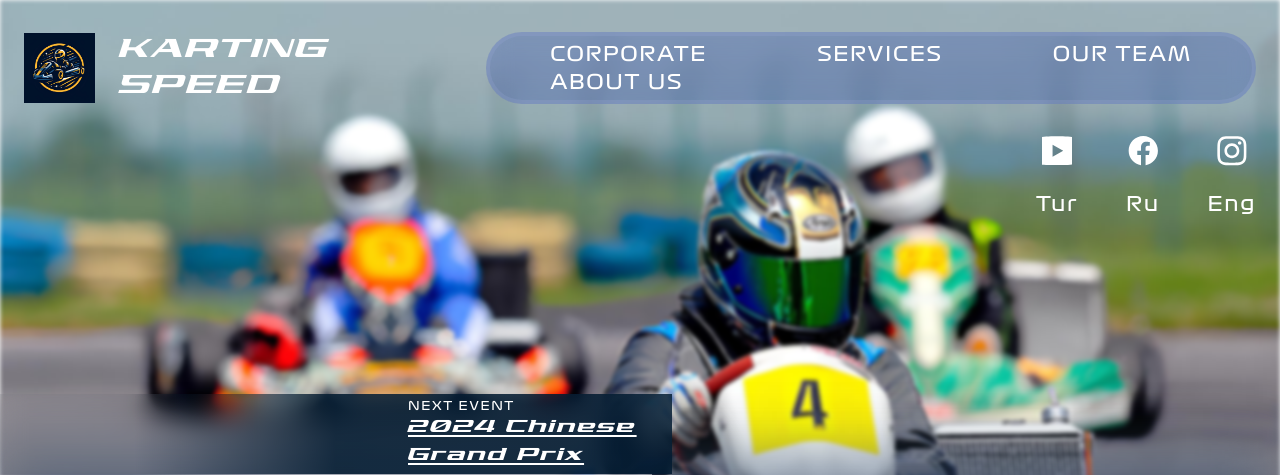
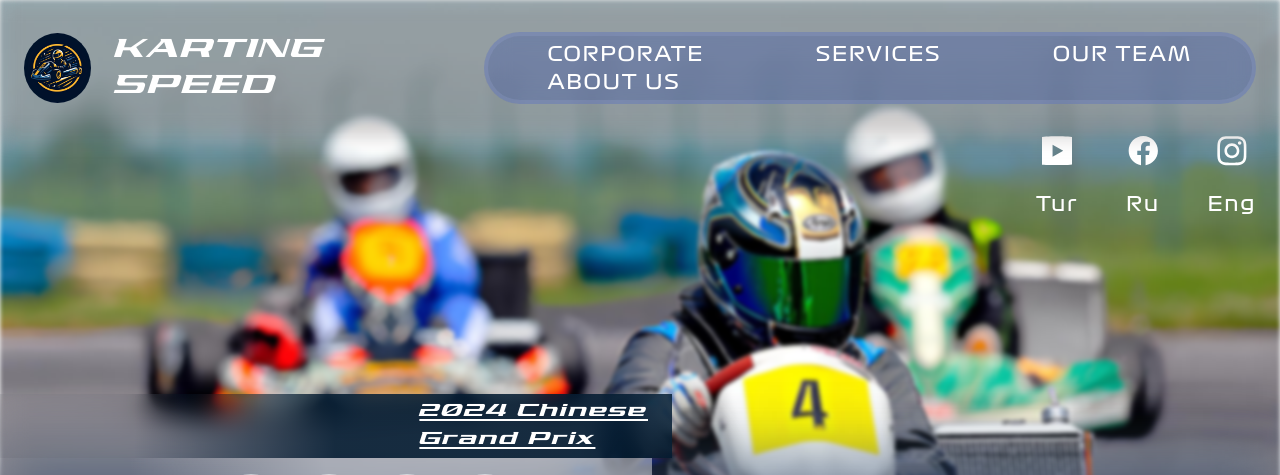
Before and after one commit to Maksim-Volosh/KARTING-ACADEMY, a Django app: page / in a window 1280 px wide. Shown: the top 475 px of the page. Run offline with Django 4.2, Linux system fonts and the light colour scheme; data that the repository does not hold is empty.

Commit message:
change styles start block

```diff
--- a/static/css/main/main.css
+++ b/static/css/main/main.css
@@ -34,6 +34,18 @@
   -webkit-backdrop-filter: blur(12px);
 }
 
+.for-blur {
+  position: absolute;
+  background: rgba(134, 127, 127, 0.4);
+  filter: blur(10px);
+  -webkit-filter: blur(10px);
+  top: 0;
+  left: 0;
+  bottom: 0;
+  right: 0;
+  z-index: -1;
+}
+
 .navbar:before {
   border-radius: 9999px;
   border: 4px solid rgba(154, 168, 218, 0.21);
@@ -63,6 +75,11 @@
   height: 20%;
 }
 
+.event__frame {
+  width: 60px;
+  height: 60px;
+}
+
 .event__info:before {
   background: linear-gradient(to right, rgba(0, 26, 48, 0.04) 20%, rgba(0, 26, 48, 0.82) 50%);
 }
@@ -75,8 +92,15 @@
   width: 100%;
   height: 3px;
   margin-bottom: 8px;
+}
+
+.line_highlight {
   box-shadow: 0 3px 9px rgba(252, 215, 0, 1);
   background-color: var(--yellow);
+}
+
+.line_no-highlight {
+  background-color: var(--bs-white);
 }
 
 .countdown__item {
@@ -109,8 +133,10 @@
 
 .karting-head {
   background-image: url('/static/img/main/simple-logo.jpg');
+  border-radius: 100%;
   height: 70px;
-  width: 75px;
+  width: 70px;
+  overflow: hidden;
 }
 
 .message-icon {
--- a/static/css/main/output.css
+++ b/static/css/main/output.css
@@ -652,6 +652,14 @@
   margin-top: 12px;
 }
 
+.mr-2 {
+  margin-right: 0.5rem;
+}
+
+.mr-4 {
+  margin-right: 1rem;
+}
+
 .flex {
   display: flex;
 }
@@ -692,6 +700,14 @@
   height: 100%;
 }
 
+.h-\[15\%\] {
+  height: 15%;
+}
+
+.h-\[35px\] {
+  height: 35px;
+}
+
 .w-\[126px\] {
   width: 126px;
 }
@@ -714,6 +730,10 @@
 
 .w-full {
   width: 100%;
+}
+
+.w-\[35px\] {
+  width: 35px;
 }
 
 .max-w-2xl {
@@ -764,10 +784,6 @@
   justify-content: space-evenly;
 }
 
-.gap-10 {
-  gap: 2.5rem;
-}
-
 .gap-2 {
   gap: 0.5rem;
 }
@@ -795,10 +811,6 @@
 .gap-x-10 {
   -moz-column-gap: 2.5rem;
        column-gap: 2.5rem;
-}
-
-.gap-y-1 {
-  row-gap: 0.25rem;
 }
 
 .self-end {
@@ -913,6 +925,10 @@
   padding-top: 4rem;
 }
 
+.pr-36 {
+  padding-right: 9rem;
+}
+
 .text-center {
   text-align: center;
 }
@@ -963,6 +979,10 @@
 
 .underline {
   text-decoration-line: underline;
+}
+
+.opacity-20 {
+  opacity: 0.2;
 }
 
 .wrapper {
--- a/templates/main/index.html
+++ b/templates/main/index.html
@@ -19,7 +19,8 @@
 
       <div class="start relative z-2">
         <div class="wrapper relative z-10 flex flex-col">
-          <header class="header flex justify-between py-8 px-4">
+          <header class="header relative z-2 flex justify-between py-8 px-4">
+            <div class="for-blur"></div>
             <div class="header__logo flex justify-center items-center gap-4">
               <div class="karting-head pic"></div>
               <h2 class="news__head head head2 text-2xl uppercase">
@@ -51,14 +52,14 @@
 
           <div class="start__event event flex flex-col max-w-2xl w-full mt-44">
             <div class="event__info flex w-full pr-6 py-1">
-              <div class="flex flex-col ml-auto max-w-60 w-full">
-              <p class="font-formula1 uppercase text-xs">next event</p>
-              <p class="link underline text-xl">2024 Chinese Grand Prix</p>
+              <div class="flex flex-col ml-auto ">
+                <p class="link underline text-xl">2024 Chinese</p>
+                <p class="link underline text-xl">Grand Prix</p>
               </div>
             </div>
-            <div class="event__countdown mr-5 countdown w-[97%] py-3" id="countdown">
-              <div class="flex justify-center gap-2 font-formula1">
-                <img class="mr-5" src="/static/img/main/tag-heuer.svg" alt="Image 7">
+            <div class="event__countdown countdown w-[97%] py-3" id="countdown">
+              <div class="flex justify-center items-center gap-2 font-formula1">
+                <div class="event__frame pic mr-4" style="background-image: url('/static/img/main/tag-heuer.svg')"></div>
                 <div class="countdown__item">
                   <span id="countdown__days">1</span>
                   <small>DAYS</small>
@@ -83,13 +84,13 @@
         <div class="blackout_blue h-2/5 absolute bottom-0 w-full"></div>
 
         <div class="start__bottom event__bar flex font-formula1 text-sm">
-          <div class="event__bar_content flex font-formula1 text-sm m-auto mt-4 pl-36 gap-8">
-            <div class="event__item max-w-44 w-full">
-              <div class="event__line"></div>
+          <div class="event__bar_content flex font-formula1 text-sm ml-auto mt-4 pr-36 gap-8">
+            <div class="event__item event__item_actual max-w-44 w-full">
+              <div class="event__line line_highlight"></div>
               <p>Team Tales: 2009 China Grand Prix</p>
             </div>
-            <div class="event__item max-w-44 w-full">
-              <div class="event__line"></div>
+            <div class="event__item event__item_no-actual opacity-20 max-w-44 w-full">
+              <div class="event__line line_no-highlight"></div>
               <p>Team Tales: 2009 China Grand Prix</p>
             </div>
           </div>
@@ -233,7 +234,7 @@
             <div class="news__wrapper h-60 flex ">
               <div class="news__content bg-[#EADF20] pl-24 py-1.5 pr-2 flex h-full gap-5 ">
               <div class="news__item flex flex-col text-center" >
-                <div class="news__frame bg-white h-[82%] w-full pic" style=" background-image: url('/static/img/main/depositphotos.jpg')"></div>
+                <div class="news__frame bg-white h-[82%] w-full pic" style="background-image: url('/static/img/main/depositphotos.jpg')"></div>
                 <button class="news__explore-btn uppercase button">Explore</button>
               </div>
 
```
Also changed, not shown: static/js/event-countdown.js (+2 -7 lines).
